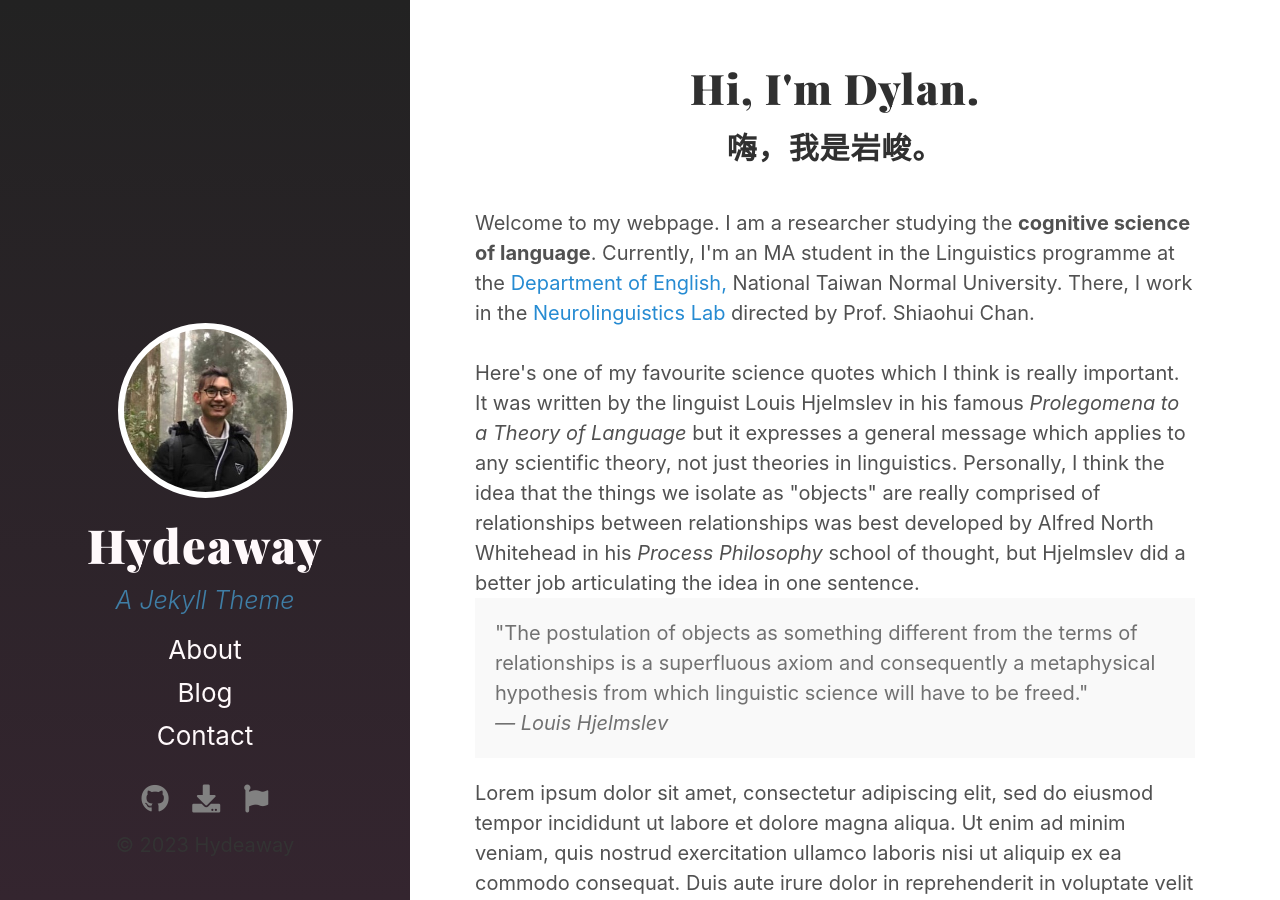
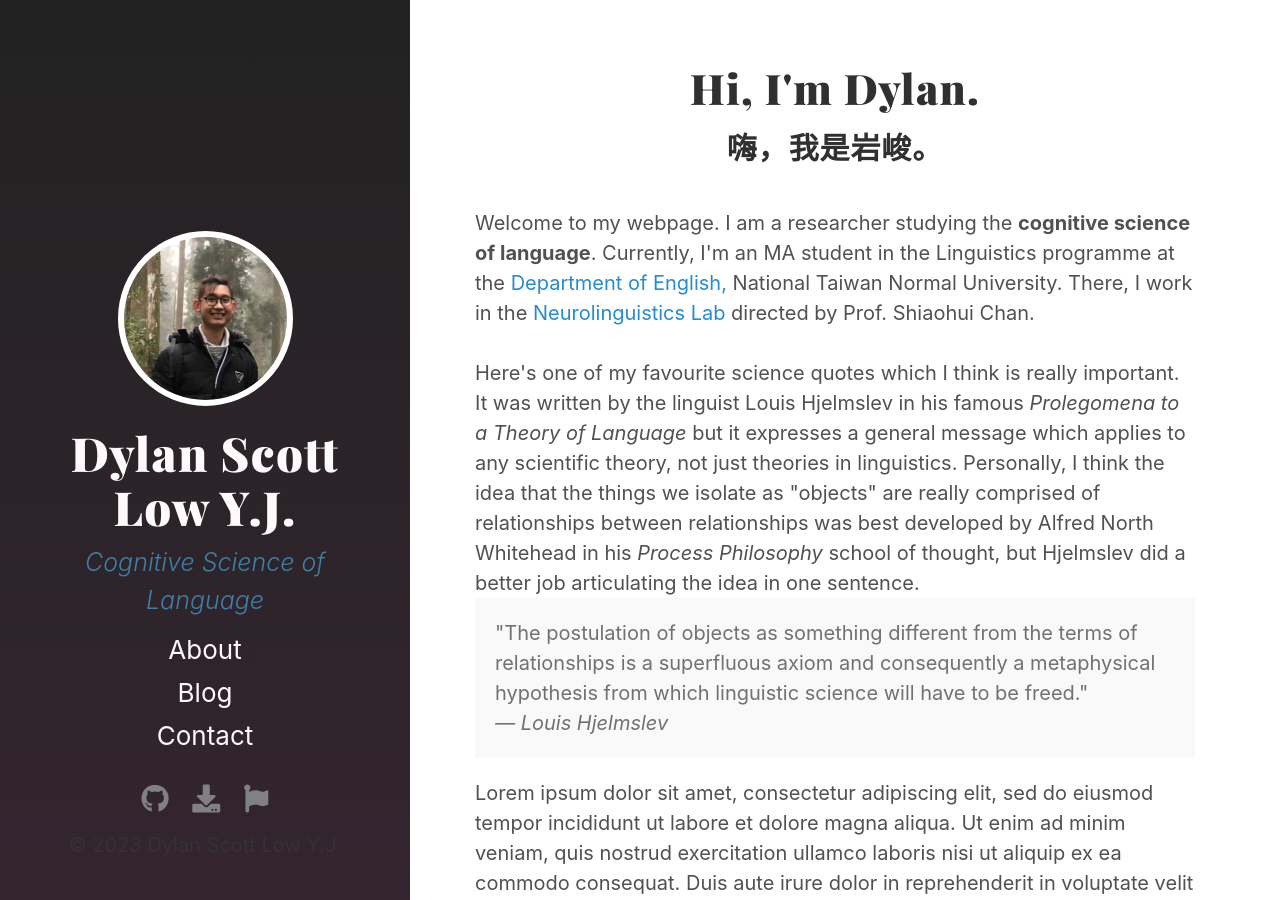
Before and after one commit to dylanscottlow/dylanscottlow.github.io, a Jekyll site: the page built from index.html, in a window 1280 px wide and 900 px high. Built offline with Jekyll 4.4.1, drawn with Linux system fonts in a browser that asks for light colours; the list of posts is cut into pages by our own code.

Commit message:
Change title and tagline

```diff
--- a/_config.yml
+++ b/_config.yml
@@ -6,8 +6,8 @@ highlighter:      rouge
 permalink:        pretty
 
 # Setup
-title:            Hydeaway
-tagline:          'A Jekyll Theme'
+title:            Dylan Scott Low Y.J.
+tagline:          'Cognitive Science of Language'
 # The description is used in the meta description tag (_includes/head.html).
 # If you want to use it in the sidebar, uncomment its code under the tagline
 # in _includes/sidebar.html
```
